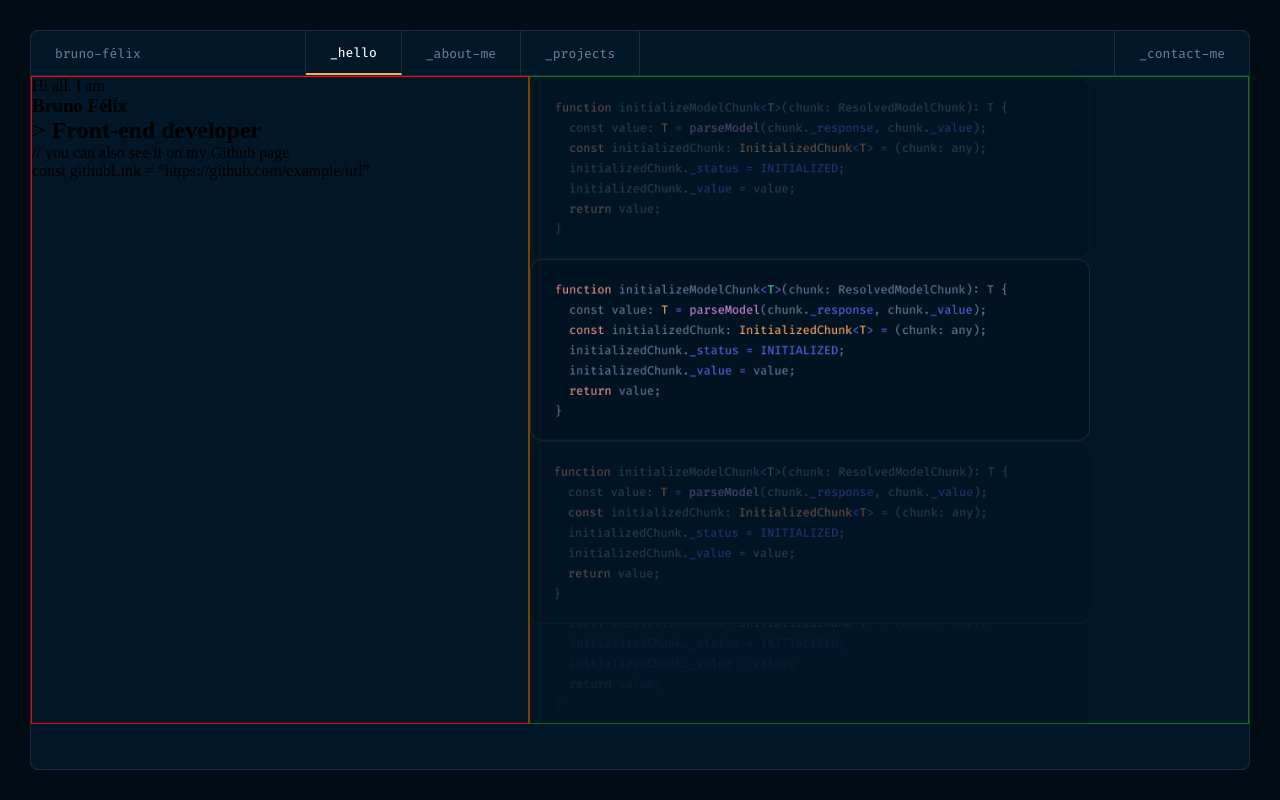
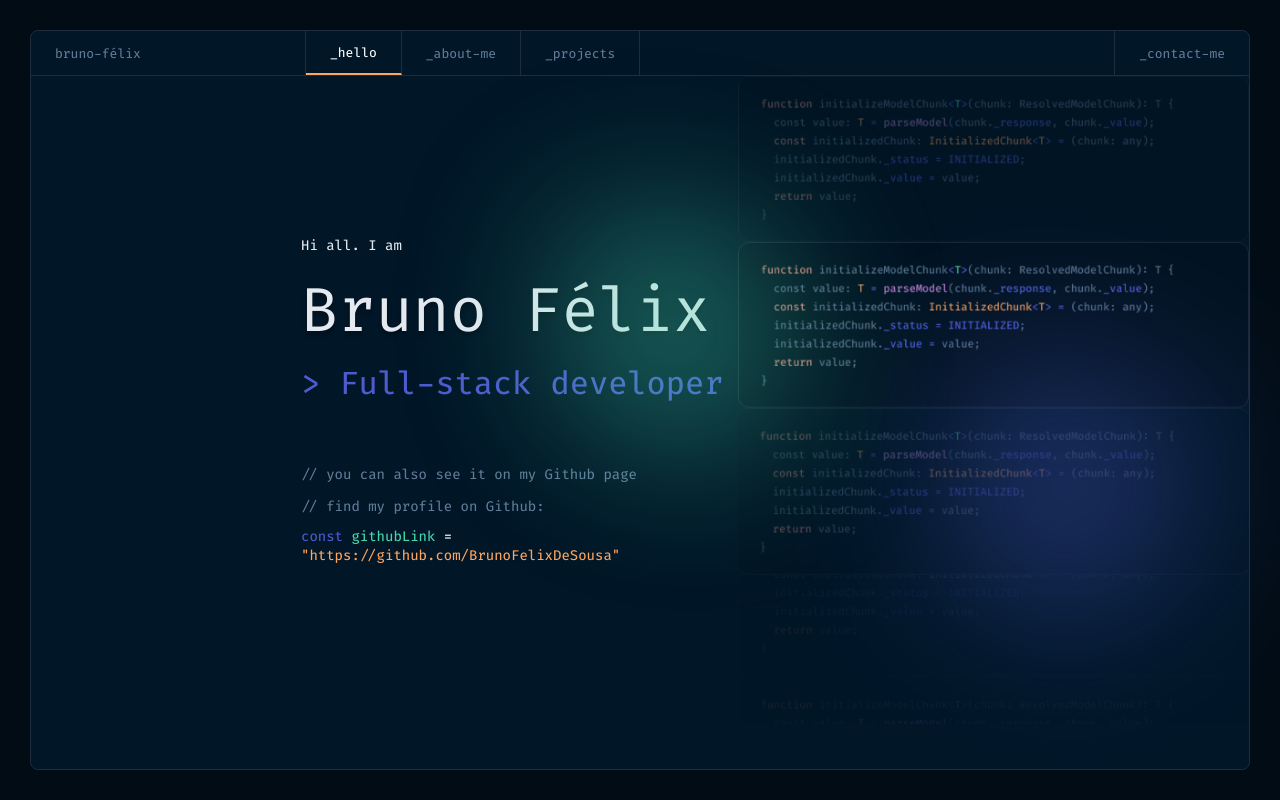
Before and after one commit to BrunoFelixDeSousa/bruno-felix-portfolio, a plain HTML site: page index.html in a window 1280 px wide. Drawn offline with Linux system fonts and the light colour scheme.

Commit message:
Added half of the code for the main tag

```diff
--- a/assets/css/config.css
+++ b/assets/css/config.css
@@ -15,6 +15,8 @@
   --accent-color-4: #c98bdf;
 
   --line-color: #1e2d3d;
+
+  --text-color: #E5E9F0;
 
   --gradiente-color-1: #4d5bce;
   --gradiente-color-2: #43d9ad;
--- a/assets/css/wrapper.css
+++ b/assets/css/wrapper.css
@@ -1,20 +1,121 @@
 .wrapper {
   display: flex;
+  width: 100%;
   height: calc(100% - 90px);
+  overflow: hidden;
+  justify-content: center;
+  margin: 0;
+}
+
+.wrapper .perfil,
+.wrapper .images {
+  flex: 1 1 auto;
+}
+
+.wrapper .perfil {
+  display: flex;
+  flex-direction: column;
+  align-items: flex-start;
+  justify-content: center;
+  padding-left: 270px;
   overflow: hidden;
 }
 
-.perfil {
-  border: 1px solid red;
+.wrapper .perfil span {
+  font-size: 0.875rem;
+  line-height: 1;
+  color: var(--text-color);
+  font-family: "Fira Code Retina";
+  padding-bottom: 1rem;
+}
+
+.wrapper .perfil h1 {
+  font-size: 3.875rem;
+  color: var(--text-color);
+  font-family: "Fira Code Regular";
+  padding-top: 1rem; /* 16px */
+  padding-bottom: 1rem; /* 16px */
+  font-weight: 300;
+  text-shadow: 0px 4px 4px rgba(0, 0, 0, 0.25);
+}
+
+.wrapper .perfil h2 {
+  font-size: 2rem;
+  line-height: 1;
+  color: var(--gradiente-color-1);
+  font-family: "Fira Code Retina";
+  font-weight: 450;
+}
+
+.wrapper .perfil .head {
+  padding-bottom: 4rem;
+}
+
+.wrapper .perfil .info {
+  display: flex;
+  flex-direction: column;
+}
+
+.wrapper .perfil .info > span {
+  font-size: 0.875rem;
+  line-height: 1.5rem;
+  color: var(--sencondary-color-1);
+  font-family: "Fira Code Retina";
+  font-weight: 450;
+  padding-bottom: 0.5rem;
+}
+
+.wrapper .perfil .info .code {
+  font-size: 0.875rem;
+  font-family: "Fira Code Medium";
+  color: var(--text-color);
+}
+.wrapper .perfil .info .code .identifier {
+  color: var(--gradiente-color-1);
+}
+
+.wrapper .perfil .info .code .variable-name {
+  color: var(--gradiente-color-2);
+}
+
+.wrapper .perfil .info .code .variable {
+  color: var(--accent-color-1);
+}
+
+.css-blurry-gradient-blue {
+  position: fixed;
+  bottom: 20%;
+  right: 5%;
+  width: 300px;
+  height: 300px;
+  border-radius: 0% 0% 50% 50%;
+  rotate: 10deg;
+  filter: blur(70px);
+  background: radial-gradient(
+    circle at 50% 50%,
+    rgba(77, 91, 206, 1),
+    rgba(76, 0, 255, 0)
+  );
+  opacity: 0.5;
+  z-index: 10;
+}
+
+.css-blurry-gradient-green {
+  position: absolute;
+  top: 20%;
+  right: 35%;
+  width: 300px;
+  height: 300px;
+  border-radius: 0% 50% 0% 50%;
+  filter: blur(70px);
+  background: radial-gradient(
+    circle at 50% 50%,
+    rgba(67, 217, 173, 1),
+    rgba(76, 0, 255, 0)
+  );
+  opacity: 0.5;
+  z-index: 10;
 }
 
 .images {
-  border: 1px solid green;
 }
-
-.perfil,
-.images {
-  flex: 1 1 auto; /* Distribui o espaço disponível igualmente entre as duas colunas */
-
-  /* margin: 100px; */
-}
--- a/index.html
+++ b/index.html
@@ -33,30 +33,43 @@
 
       <!-- MAIN ---------------------------------------------------------------------------->
       <main class="wrapper">
+
+        <!-- gradients -->
+    	<div class="css-blurry-gradient-blue"></div>
+    	<div class="css-blurry-gradient-green"></div>
+
         <section class="perfil">
-
+          <div class="head">
             <span>Hi all. I am</span>
             <h1>Bruno Félix</h1>
-            <h2>> Front-end developer</h2>
+            <h2>> Full-stack developer</h2>
+          </div>
 
-            <span class="comment">// you can also see it on my Github page</span>
-            <p> <span class="identifier">const</span> <span class="variable-name">githubLink</span> = “https://github.com/example/url”</p>
+          <din class="info">
+            <span class="comment"
+              >// you can also see it on my Github page</span
+            >
+            <span class="comment">// find my profile on Github:</span>
+            <p class="code">
+              <span class="identifier">const</span>
+              <span class="variable-name">githubLink</span>  =
+              <span class="variable">"https://github.com/BrunoFelixDeSousa"</span>
+            </p>
+          </din>
         </section>
         <section class="images">
-            <ul>
-                <li><img src="./public/images/code/code-snippet-1.png"></li>
-                <li><img src="./public/images/code/code-snippet-2.png"></li>
-                <li><img src="./public/images/code/code-snippet-3.png"></li>
-                <li><img src="./public/images/code/code-snippet-4.png"></li>
-                <li><img src="./public/images/code/code-snippet-5.png"></li>
-            </ul>
+          <ul>
+            <li><img src="./public/images/code/code-snippet-1.png" /></li>
+            <li><img src="./public/images/code/code-snippet-2.png" /></li>
+            <li><img src="./public/images/code/code-snippet-3.png" /></li>
+            <li><img src="./public/images/code/code-snippet-4.png" /></li>
+            <li><img src="./public/images/code/code-snippet-5.png" /></li>
+          </ul>
         </section>
       </main>
 
       <!-- FOOTER -------------------------------------------------------------------------->
-      <footer class="footer">
-
-      </footer>
+      <footer class="footer"></footer>
     </section>
   </body>
 </html>
```
